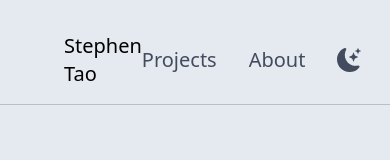
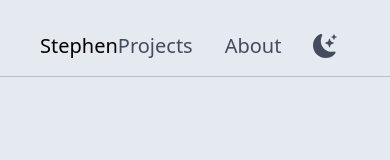
Before and after one commit to stephzilla20/my-site, a Next.js app in the folder my-site/: page / in a window 390 px wide. Shown: the top 160 px of the page. Built offline with nearby package versions, Linux system fonts and the light colour scheme.

Commit message:
fix mobile responsive

```diff
--- a/my-site/src/app/components/Nav.jsx
+++ b/my-site/src/app/components/Nav.jsx
@@ -13,12 +13,12 @@ export default function Nav(){
 
 return (
 
-  <section className="flex border-b pb-4 border-custom-slate w-full justify-between pr-32 pl-16">
+  <section className="flex border-b pb-4 border-custom-slate w-full justify-between pl-10 pr-16 md:pl-14 lg:px-300px ">
     <div className="pt-8">
       <Link
         href={"/"}
       >
-        <span className="text-xl hover:text-frost-1 dark:hover:text-custom-slate ">Stephen Tao</span>
+        <span className="text-xl hover:text-frost-1 dark:hover:text-custom-slate ">Stephen</span>
       </Link>
      </div>
     <nav className='pt-8 mb-15 flex justify-between text-polarnight-2 dark:text-snowstorm-2'>
--- a/my-site/src/app/page.jsx
+++ b/my-site/src/app/page.jsx
@@ -29,7 +29,7 @@ export default function Home() {
             </div>
 
             {/* dynamic image container */}
-            <div className="hidden lg:block lg:mr-52 bg-[url('./assets/img/my-pic.JPG')] bg-cover bg-center h-96 w-96 shadow-bubbleShadow dark:shadow-bubbleShadowDk animate-bubble"></div>
+            <div className="hidden lg:block lg:mr-52 bg-[url('./assets/img/my-pic.JPG')] bg-cover bg-center h-96 w-96 xl:h-100 xl:w-100 shadow-bubbleShadow dark:shadow-bubbleShadowDk animate-bubble"></div>
 
             {/* static image container */}
             <div className='mb-3 mt-3 flex justify-center items-center'>
--- /dev/null
+++ b/my-site/src/app/projectsWIP/page.jsx
@@ -0,0 +1,22 @@
+import React from 'react'
+
+function Projects() {
+
+  const projects =[
+    {title: "Gist", source: "https://github.com/stephzilla20", link: ""},
+    {title: "Smoggle Maps", source: "https://github.com/stephzilla20", link: ""},
+    {title: "Stand", source: "https://github.com/stephzilla20", link: ""},
+
+
+  ]
+
+
+
+  return (
+    <div>
+
+    </div>
+  )
+}
+
+export default Projects
--- a/my-site/tailwind.config.js
+++ b/my-site/tailwind.config.js
@@ -65,6 +65,10 @@ module.exports = {
           'bubbleShadow': " 0 3px 3px 3px rgb(94, 129, 172, 0.4)",
           'bubbleShadowDk':" 0 2px 2px 2px rgb(236, 239, 244, 0.2)"
       },
+      spacing: {
+        "100": "450px",
+        "300px": "300px"
+      }
     },
   },
   plugins: [],
```
